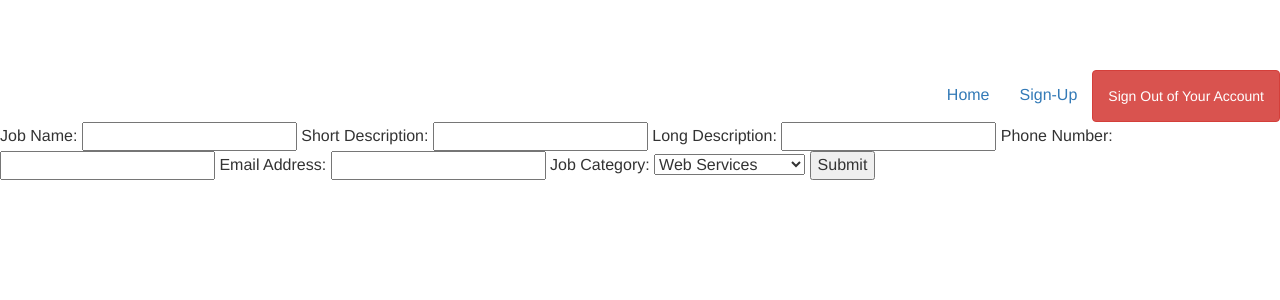
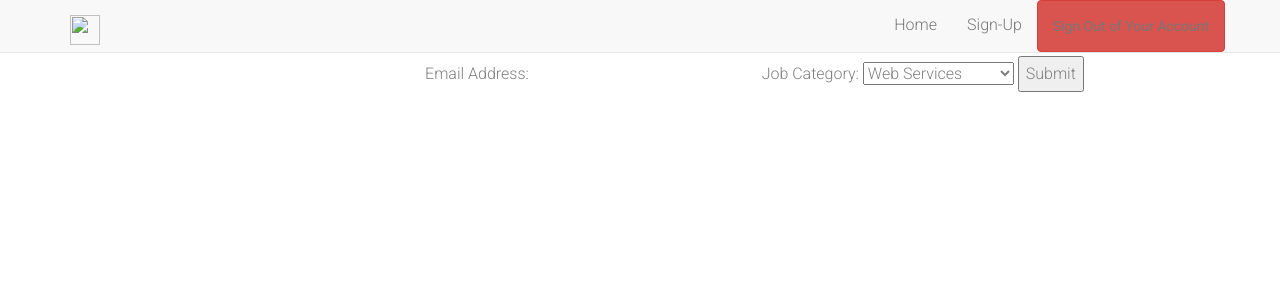
Before and after one commit to ArnasKarciauskas/Plum-Services, a PHP site: page /JobPost.php in a window 1280 px wide. Shown: the top 300 px of the page. Run offline with PHP 8.4, Linux system fonts and the light colour scheme; some libraries are stand-ins or nearby versions.

Commit message:
changed important stuff

```diff
--- a/DatabaseInput.php
+++ b/DatabaseInput.php
@@ -17,6 +17,8 @@
 $sql = "INSERT INTO Jobs VALUES( '','','$JobName','$ShortDesc','$LongDesc','$phone','$email','$category')";
 $mysqli->query($sql);
 $mysqli->close();
+header("Location: index.php");
+exit();
 
 
 
--- a/JobPost.php
+++ b/JobPost.php
@@ -1,20 +1,48 @@
 <!DOCTYPE html>
 <html lang="eng">
     <head>
-    <link href="https://fonts.googleapis.com/css?family=Poppins:300,400,500,600,700%7CRoboto%7CJosefin+Sans:100,300,400,500" rel="stylesheet" type="text/css">
-	<link rel="stylesheet" href="https://maxcdn.bootstrapcdn.com/bootstrap/3.3.7/css/bootstrap.min.css">
-	<link rel="stylesheet" href="css/style.css">
-    <link rel="icon" href="img/favicon.png">
+        <meta charset="utf-8">
+        <meta http-equiv="X-UA-Compatible" content="IE=edge">
+        <meta name="viewport" content="width=device-width, initial-scale=1">
+        <title> Login Form </title>
 
+        <!-- CSS -->
+        <link rel="stylesheet" href="http://fonts.googleapis.com/css?family=Roboto:400,100,300,500">
+        <link rel="stylesheet" href="https://maxcdn.bootstrapcdn.com/bootstrap/3.3.7/css/bootstrap.min.css">
+        <link rel="stylesheet" href="assets/font-awesome/css/font-awesome.min.css">
+		<link rel="stylesheet" href="assets/css/form-elements.css">
+        <link rel="stylesheet" href="assets/css/loginstyle.css">
+
+        <!-- Favicon and touch icons -->
+        <link rel="shortcut icon" href="assets/ico/favicon.png">
+        <link rel="apple-touch-icon-precomposed" sizes="144x144" href="assets/ico/apple-touch-icon-144-precomposed.png">
+        <link rel="apple-touch-icon-precomposed" sizes="114x114" href="assets/ico/apple-touch-icon-114-precomposed.png">
+        <link rel="apple-touch-icon-precomposed" sizes="72x72" href="assets/ico/apple-touch-icon-72-precomposed.png">
+        <link rel="apple-touch-icon-precomposed" href="assets/ico/apple-touch-icon-57-precomposed.png">
     </head>
+
     <body>
-        <div id="navbar" class="collapse navbar-collapse">
+	  <nav class="navbar navbar-default navbar-fixed-top">
+		<div class="container">
+		  <div class="navbar-header">
+			<button type="button" class="navbar-toggle collapsed" data-toggle="collapse" data-target="#navbar" aria-expanded="false" aria-controls="navbar">
+			  <span class="sr-only">Toggle navigation</span>
+			  <span class="icon-bar"></span>
+			  <span class="icon-bar"></span>
+			  <span class="icon-bar"></span>
+			</button>
+			<a class="navbar-brand" href="#"><img src="" width="30" height="30" alt=""> </a>
+		  </div>
+		  <div id="navbar" class="collapse navbar-collapse">
 			<ul class="nav navbar-nav navbar-right">
-                <li><a href="index.php">Home</a></li>
-				<li><a href="signup.php">Sign-Up</a></li>
-				<li><a href="SignOut.php" class="btn btn-danger">Sign Out of Your Account</a></li>
+						<li><a href="index.php">Home</a></li>
+						<li><a href="signup.php">Sign-Up</a></li>
+						<li><a href="SignOut.php" class="btn btn-danger">Sign Out of Your Account</a></li>
 			</ul>
 		  </div>
+		  <!--/.nav-collapse -->
+		</div>
+	  </nav>
 
         <form action="DatabaseInput.php" method="post">
             Job Name: <input type="text" name ="JobName"/>
```
